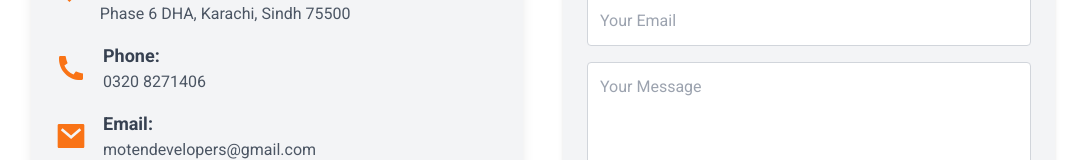
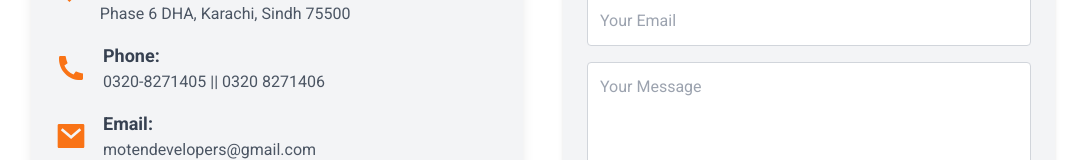
Before and after one commit to Muhammad-Shariq365/moten-villas-11-11-24, a React (Vite) app in the folder moten-villas/: page /contact in a window 1280 px wide. Shown: the part 1415-1575 px from the top of the page, without its empty margins (97-1183 px from the left). Built offline with nearby package versions, Linux system fonts and the light colour scheme.

Commit message:
Update contactForm.jsx

```diff
--- a/moten-villas/src/components/contactForm.jsx
+++ b/moten-villas/src/components/contactForm.jsx
@@ -75,7 +75,7 @@ const ContactForm = () => {
     <RiPhoneFill className="text-orange-500 w-8 h-8 my-auto" />
     <div>
       <p className="font-semibold text-gray-700 text-lg">Phone:</p>
-      <p className="text-gray-600 text-base">0320 8271406</p>
+      <p className="text-gray-600 text-base">0320-8271405 || 0320 8271406</p>
     </div>
   </div>
 
```
